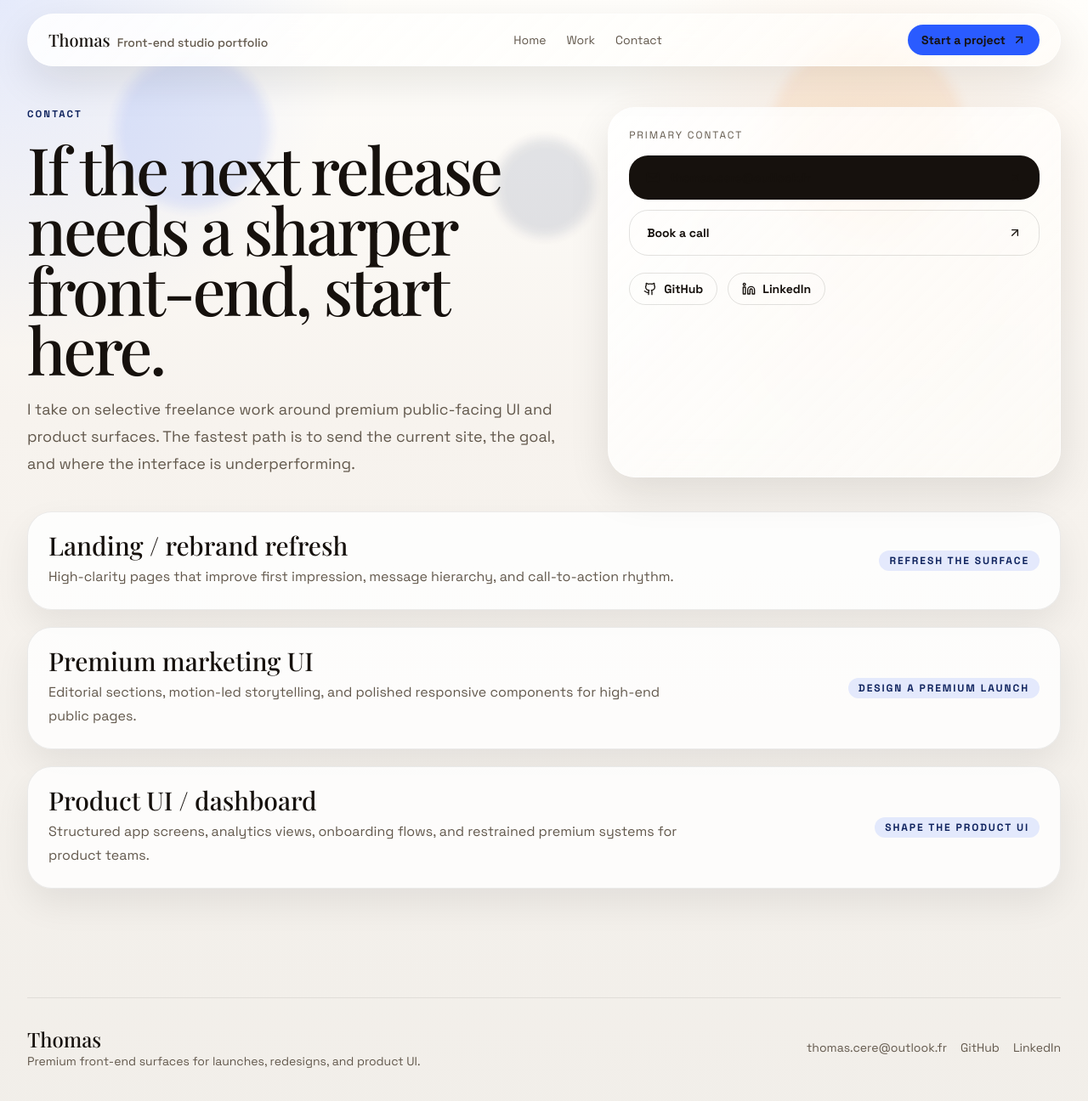
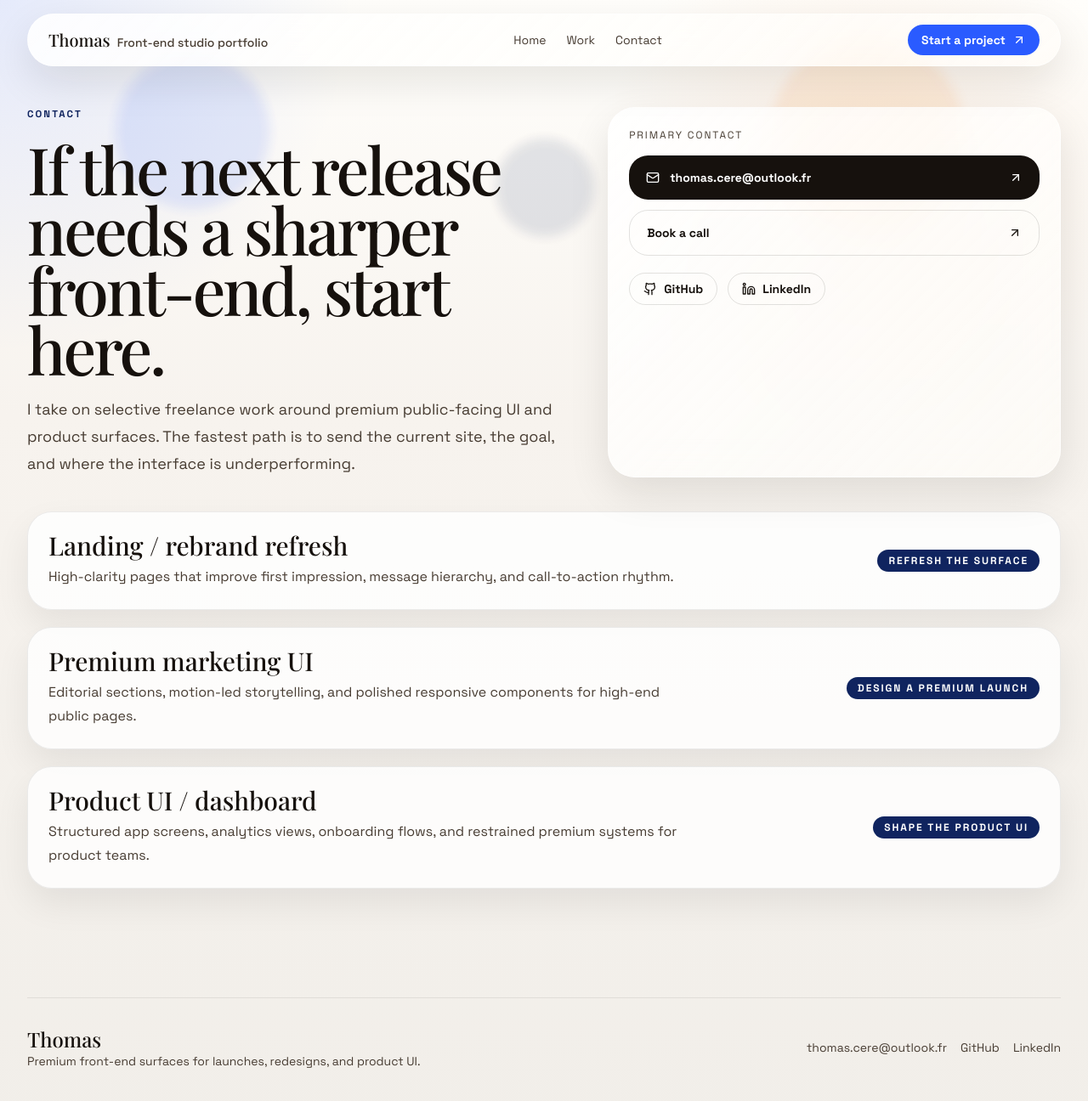
Before and after one commit to itsalphazell/portfolio-hub, a Next.js app: page /contact in a window 1280 px wide. Shown: the top 1296 px of the page at 85% size. Built offline with nearby package versions, Linux system fonts and the light colour scheme; no server answers.

Commit message:
Fix design quality audit

```diff
--- a/app/contact/page.tsx
+++ b/app/contact/page.tsx
@@ -25,7 +25,7 @@
             <p className="text-xs uppercase tracking-[0.16em] text-muted">Primary contact</p>
             <div className="mt-4 space-y-3">
               <Link
-                className="inline-flex w-full cursor-pointer items-center justify-between rounded-[1.4rem] bg-ink px-5 py-4 text-sm font-semibold text-white transition-transform duration-200 hover:-translate-y-0.5"
+                className="inline-flex w-full cursor-pointer items-center justify-between rounded-[1.4rem] bg-ink px-5 py-4 text-sm font-semibold text-[rgb(255_255_255)] transition-transform duration-200 hover:-translate-y-0.5"
                 href={`mailto:${contactLinks.email}`}
               >
                 <span className="inline-flex items-center gap-3">
@@ -76,7 +76,7 @@
                   <h2 className="font-display text-3xl leading-none text-ink">{service.title}</h2>
                   <p className="max-w-3xl text-base leading-7 text-muted">{service.deliverable}</p>
                 </div>
-                <span className="rounded-full bg-accent-soft px-3 py-1 text-xs font-semibold uppercase tracking-[0.16em] text-accent-deep">
+                <span className="rounded-full border border-[rgba(16,36,95,0.22)] bg-accent-deep px-3 py-1 text-xs font-semibold uppercase tracking-[0.16em] text-white">
                   {service.ctaLabel}
                 </span>
               </div>
--- a/app/globals.css
+++ b/app/globals.css
@@ -7,7 +7,7 @@
   --surface-dark: #1f1b18;
   --border: rgba(28, 22, 19, 0.12);
   --ink: #16110d;
-  --muted: #62584c;
+  --muted: #473c32;
   --accent: #2a5bff;
   --accent-soft: rgba(42, 91, 255, 0.12);
   --accent-deep: #10245f;
@@ -51,8 +51,11 @@
 }
 
 a {
+  text-decoration: none;
+}
+
+.link-reset {
   color: inherit;
-  text-decoration: none;
 }
 
 img {
@@ -93,7 +96,7 @@
 
 .section-subtitle {
   font-family: var(--font-playfair), serif;
-  font-size: clamp(1.75rem, 4vw, 3rem);
+  font-size: clamp(2rem, 4vw, 3rem);
   line-height: 1;
   letter-spacing: -0.03em;
 }
--- a/app/work/[slug]/page.tsx
+++ b/app/work/[slug]/page.tsx
@@ -58,7 +58,7 @@
             <div className="flex flex-wrap gap-2">
               {project.tags.map((tag) => (
                 <span
-                  className="rounded-full bg-accent-soft px-3 py-1 text-xs font-semibold uppercase tracking-[0.16em] text-accent-deep"
+                  className="rounded-full border border-[rgba(16,36,95,0.22)] bg-accent-deep px-3 py-1 text-xs font-semibold uppercase tracking-[0.16em] text-white"
                   key={tag}
                 >
                   {tag}
@@ -78,7 +78,7 @@
             <div className="mt-6 flex flex-wrap gap-3">
               {project.liveUrl ? (
                 <Link
-                  className="inline-flex cursor-pointer items-center rounded-full bg-ink px-4 py-2 text-sm font-semibold text-white"
+                  className="inline-flex cursor-pointer items-center rounded-full bg-ink px-4 py-2 text-sm font-semibold text-[rgb(255_255_255)]"
                   href={project.liveUrl}
                   rel="noreferrer"
                   target="_blank"
@@ -114,7 +114,7 @@
             </div>
             <div className="flex flex-wrap gap-3">
               <Link
-                className="inline-flex cursor-pointer items-center rounded-full bg-ink px-5 py-3 text-sm font-semibold text-white"
+                className="inline-flex cursor-pointer items-center rounded-full bg-ink px-5 py-3 text-sm font-semibold text-[rgb(255_255_255)]"
                 href="/contact"
               >
                 Discuss a project
--- a/components/project-card.tsx
+++ b/components/project-card.tsx
@@ -27,9 +27,9 @@
       <div className="space-y-5 p-6 md:p-7">
         <div className="flex flex-wrap items-center gap-2 text-xs uppercase tracking-[0.18em] text-muted">
           <span>{project.type}</span>
-          <span className="h-1 w-1 rounded-full bg-[rgba(22,17,13,0.25)]" />
+          <i aria-hidden className="h-1 w-1 rounded-full bg-[rgba(22,17,13,0.25)]" />
           <span>{project.industry}</span>
-          <span className="h-1 w-1 rounded-full bg-[rgba(22,17,13,0.25)]" />
+          <i aria-hidden className="h-1 w-1 rounded-full bg-[rgba(22,17,13,0.25)]" />
           <span>{project.status}</span>
         </div>
         <div className="space-y-3">
@@ -48,7 +48,7 @@
         <div className="flex flex-wrap gap-2">
           {project.tags.map((tag) => (
             <span
-              className="rounded-full bg-accent-soft px-3 py-1 text-xs font-medium text-accent-deep"
+              className="rounded-full border border-[rgba(16,36,95,0.22)] bg-accent-deep px-3 py-1 text-xs font-medium text-white"
               key={tag}
             >
               {tag}
@@ -65,7 +65,7 @@
         <div className="flex flex-wrap gap-3">
           {project.liveUrl ? (
             <Link
-              className="inline-flex cursor-pointer items-center gap-2 rounded-full bg-ink px-4 py-2 text-sm font-semibold text-white transition-transform duration-200 hover:-translate-y-0.5"
+              className="inline-flex cursor-pointer items-center gap-2 rounded-full bg-ink px-4 py-2 text-sm font-semibold text-[rgb(255_255_255)] transition-transform duration-200 hover:-translate-y-0.5"
               href={project.liveUrl}
               rel="noreferrer"
               target="_blank"
--- a/components/site-shell.tsx
+++ b/components/site-shell.tsx
@@ -18,14 +18,14 @@
       </div>
       <header className="page-shell sticky top-0 z-40 pt-4">
         <div className="glass-panel flex items-center justify-between rounded-full px-4 py-3 md:px-6">
-          <Link className="flex items-baseline gap-2 text-sm font-medium" href="/">
+          <Link className="link-reset flex items-baseline gap-2 text-sm font-medium" href="/">
             <span className="font-display text-xl">Thomas</span>
             <span className="text-muted">Front-end studio portfolio</span>
           </Link>
           <nav className="hidden items-center gap-6 text-sm text-muted md:flex">
             {navigation.map((item) => (
               <Link
-                className="transition-colors duration-200 hover:text-ink focus-visible:text-ink"
+                className="link-reset transition-colors duration-200 hover:text-ink focus-visible:text-ink"
                 href={item.href}
                 key={item.href}
               >
@@ -34,7 +34,7 @@
             ))}
           </nav>
           <Link
-            className="inline-flex cursor-pointer items-center gap-2 rounded-full bg-accent px-4 py-2 text-sm font-semibold text-white transition-transform duration-200 hover:-translate-y-0.5 focus-visible:-translate-y-0.5"
+            className="inline-flex cursor-pointer items-center gap-2 rounded-full bg-accent px-4 py-2 text-sm font-semibold text-[rgb(255_255_255)] transition-transform duration-200 hover:-translate-y-0.5 focus-visible:-translate-y-0.5"
             href={contactLinks.bookingUrl || "/contact"}
             rel={contactLinks.bookingUrl ? "noreferrer" : undefined}
             target={contactLinks.bookingUrl ? "_blank" : undefined}
@@ -52,12 +52,12 @@
             <p>Premium front-end surfaces for launches, redesigns, and product UI.</p>
           </div>
           <div className="flex flex-wrap items-center gap-4">
-            <Link className="transition-colors hover:text-ink" href={`mailto:${contactLinks.email}`}>
+            <Link className="link-reset transition-colors hover:text-ink" href={`mailto:${contactLinks.email}`}>
               {contactLinks.email}
             </Link>
             {contactLinks.github ? (
               <Link
-                className="transition-colors hover:text-ink"
+                className="link-reset transition-colors hover:text-ink"
                 href={contactLinks.github}
                 rel="noreferrer"
                 target="_blank"
@@ -67,7 +67,7 @@
             ) : null}
             {contactLinks.linkedin ? (
               <Link
-                className="transition-colors hover:text-ink"
+                className="link-reset transition-colors hover:text-ink"
                 href={contactLinks.linkedin}
                 rel="noreferrer"
                 target="_blank"
```
Also changed, not shown: app/page.tsx (+11 -11 lines), .codex/design-autopilot/config.json.
